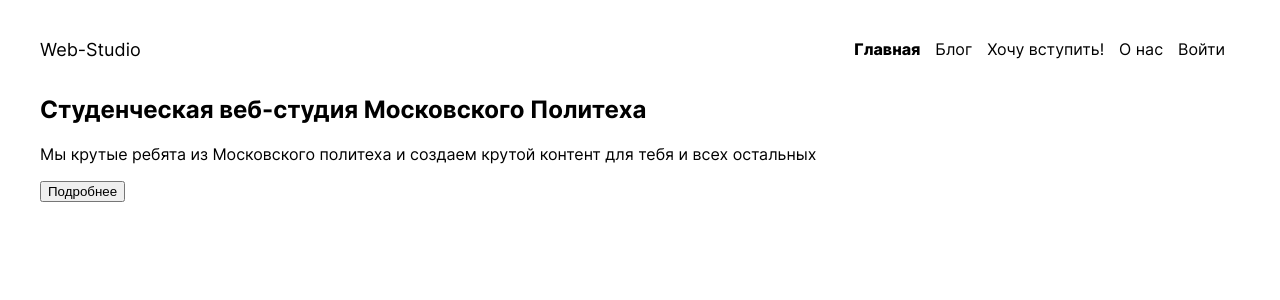
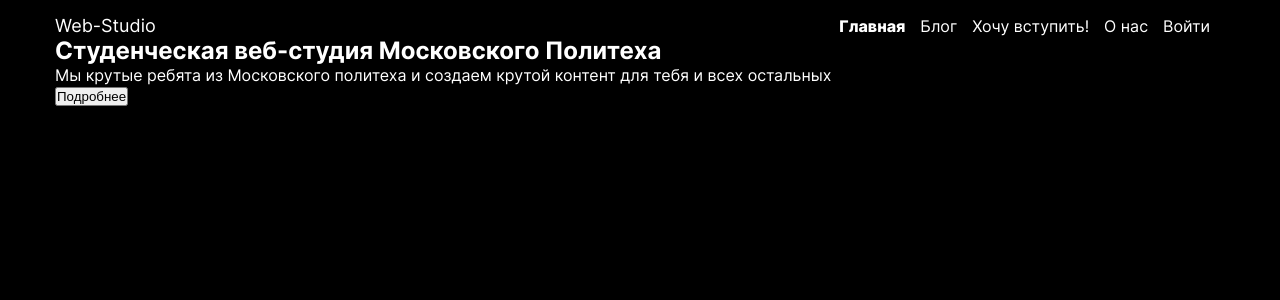
Before and after one commit to Isas2g/WEB-studio-project, a Vue app: page / in a window 1280 px wide. Shown: the top 300 px of the page. Built offline with nearby package versions, Linux system fonts and the light colour scheme.

Commit message:
fixed app.vue and added style clearance

```diff
--- a/src/App.vue
+++ b/src/App.vue
@@ -1,65 +1,17 @@
 <template>
-  <div class="container">
-    <header>
-      <div class="logo">
-        Web-Studio
-      </div>
-      <ul>
-        <li class="current">Главная</li>
-        <li>Блог</li>
-        <li>Хочу вступить!</li>
-        <li>О нас</li>
-        <li>Войти</li>
-      </ul>
-    </header>
-
-    <main>
-      <section>
-        <h1>Студенческая веб-студия Московского Политеха</h1>
-        <p>Мы крутые ребята из Московского политеха и создаем крутой контент для тебя и всех остальных</p>
-        <button>Подробнее</button>
-      </section>
-    </main>
-
-  </div>
+  <MainPage />
 </template>
 
 <script>
+  import MainPage from './Pages/Main';
 
+  export default {
+    components: {
+      MainPage
+    }
+  }
 </script>
 
 <style lang="scss">
   @import url('./fonts.scss');
-
-  .container {
-    max-width: 1200px;
-    padding: 15px;
-    margin: 0 auto;
-    font-family: 'inter';
-  }
-
-  header {
-    display: flex;
-    justify-content: space-between;
-    align-items: center;
-
-    .logo {
-      font-size: 18px;
-    }
-
-    .current {
-      font-weight: 800;
-    }
-
-    ul {
-      display: flex;
-      list-style: none;
-
-      li {
-        margin-right: 15px;
-        cursor: pointer;
-      }
-    }
-  }
-
 </style>
--- a/src/fonts.scss
+++ b/src/fonts.scss
@@ -1,3 +1,9 @@
+* {
+  margin: 0;
+  padding: 0;
+  box-sizing: border-box;
+}
+
 @font-face {
   font-family: "inter";
   src: local("inter"),
--- /dev/null
+++ b/src/pages/Main/index.vue
@@ -0,0 +1,71 @@
+<template>
+  <div class="container">
+    <header>
+      <div class="logo">
+        Web-Studio
+      </div>
+      <ul>
+        <li class="current">Главная</li>
+        <li>Блог</li>
+        <li>Хочу вступить!</li>
+        <li>О нас</li>
+        <li>Войти</li>
+      </ul>
+    </header>
+
+    <main>
+      <section>
+        <h1>Студенческая веб-студия Московского Политеха</h1>
+        <p>Мы крутые ребята из Московского политеха и создаем крутой контент для тебя и всех остальных</p>
+        <button>Подробнее</button>
+      </section>
+    </main>
+
+  </div>
+</template>
+
+<script>
+  export default {
+    name: 'MainPage',
+    // ...
+  };
+</script>
+
+<style lang="scss">
+  body {
+    background: #000;
+    color: #fff;
+  }
+
+  .container {
+    max-width: 1200px;
+    padding: 15px;
+    margin: 0 auto;
+    font-family: 'inter';
+  }
+
+  header {
+    display: flex;
+    justify-content: space-between;
+    align-items: center;
+
+    .logo {
+      font-size: 18px;
+    }
+
+    .current {
+      font-weight: 800;
+    }
+
+    ul {
+      display: flex;
+      list-style: none;
+
+      li {
+        margin-right: 15px;
+        cursor: pointer;
+      }
+    }
+  }
+
+</style>
```
Also changed, not shown: 1 other file (tests, documents, lock files or other folders).
